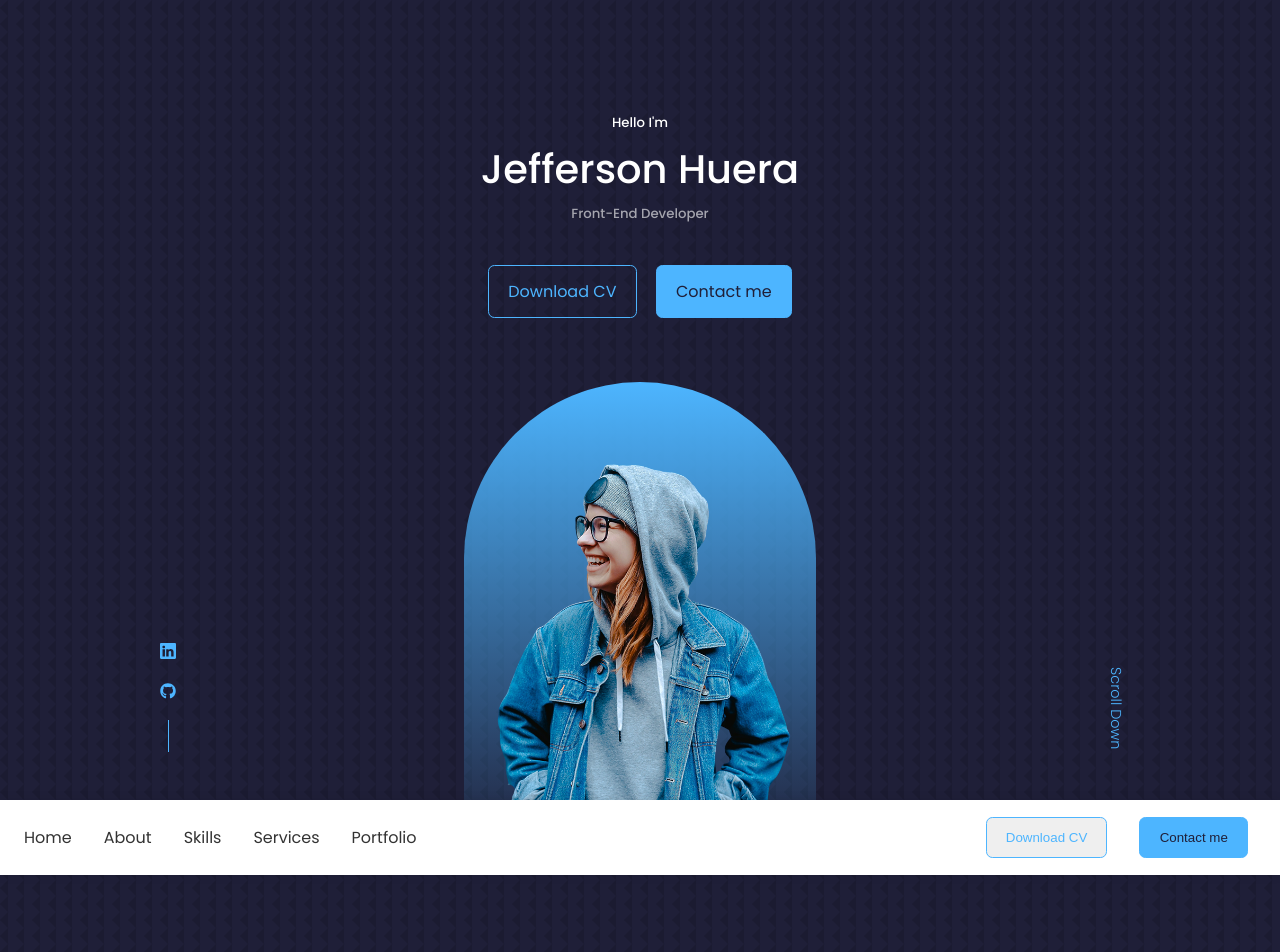
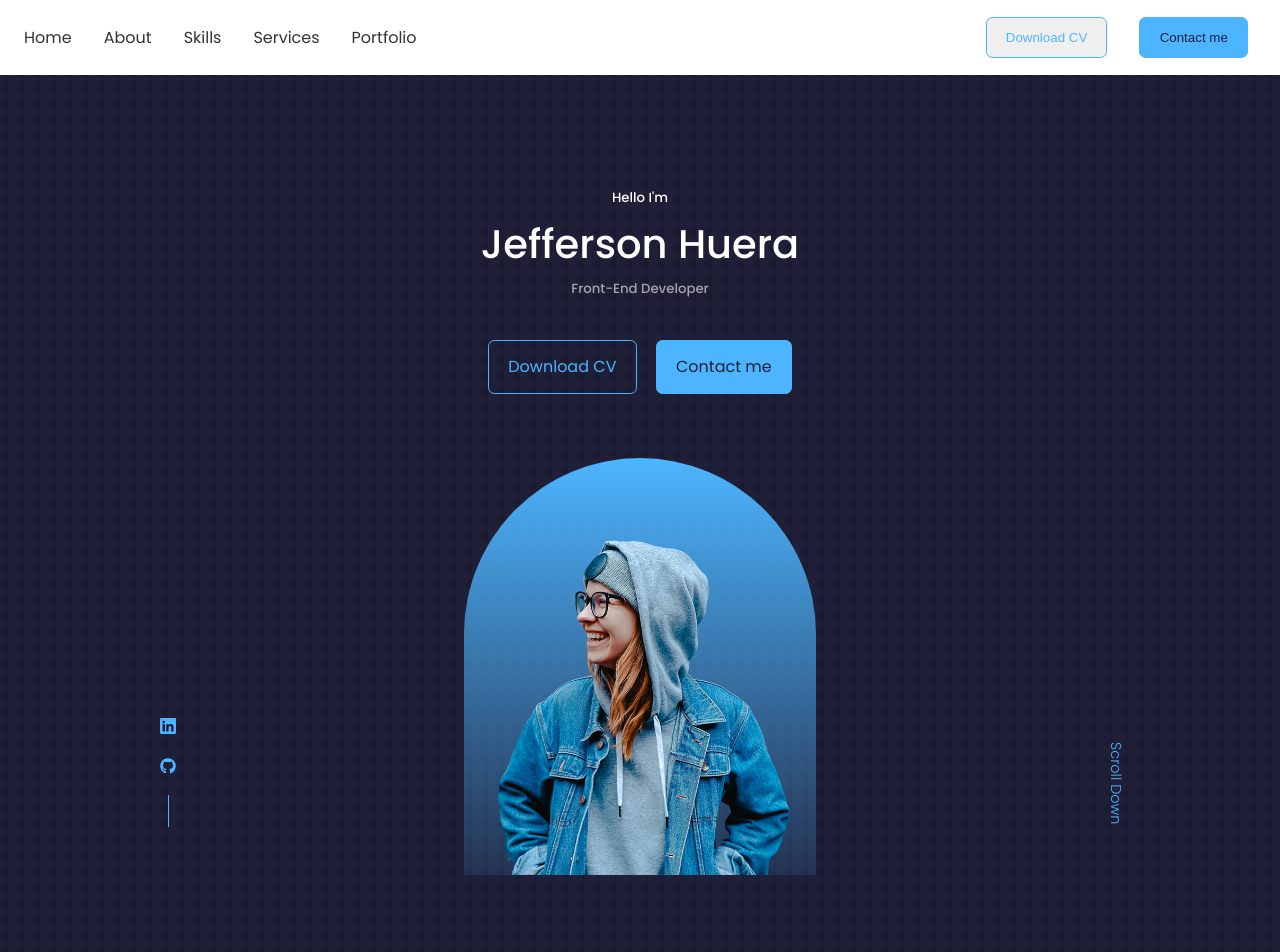
Before and after one commit to Jefferh30/Portfolio-Website, a React (Create React App) app: page / in a window 1280 px wide. Shown: the top 952 px of the page. Built offline with nearby package versions, Linux system fonts and the light colour scheme; the HTML template or start-up script is replaced by a standard one.

Commit message:
Move placement of navbar to top

```diff
--- a/src/App.jsx
+++ b/src/App.jsx
@@ -11,8 +11,8 @@ import Footer from './components/footer/Footer'
 const App = () => {
   return (
     <>
+      <Nav />
       <Header />
-      <Nav />
       <About />
       <Skills />
       <Services />
```
